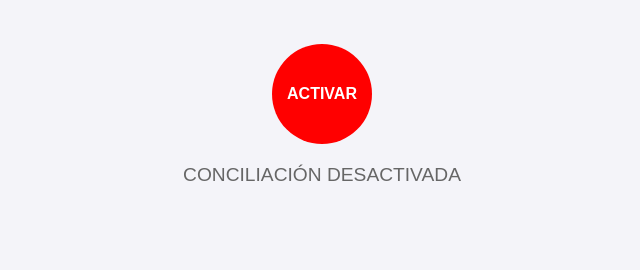
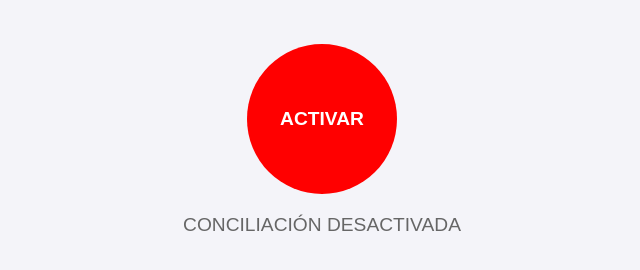
Before and after one commit to luciadecas/ACTIVA-TU-CONCILIACION, a plain HTML site: page index.html in a window 1280 px wide. Shown: the part 304-574 px from the top of the page, without its empty margins (318-958 px from the left). Drawn offline with Linux system fonts and the light colour scheme.

Commit message:
Update index.html

```diff
--- a/index.html
+++ b/index.html
@@ -22,13 +22,13 @@
         #toggleButton {
             display: inline-block;
             margin-top: 20px;
-            width: 100px;
-            height: 100px;
+            width: 150px;
+            height: 150px;
             background-color: red;
             border: none;
             border-radius: 50%;
             color: white;
-            font-size: 1rem;
+            font-size: 1.2rem;
             font-weight: bold;
             cursor: pointer;
             transition: background-color 0.3s ease, color 0.3s ease;
```
